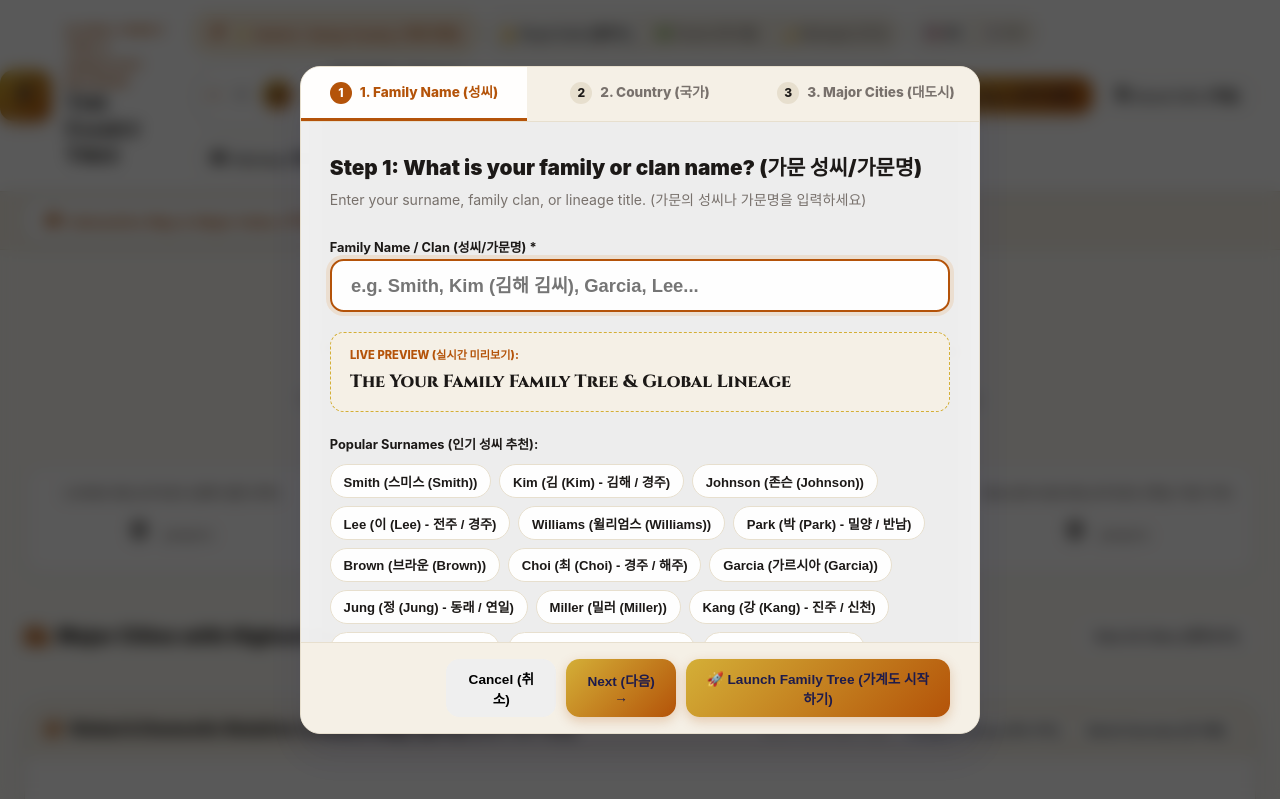
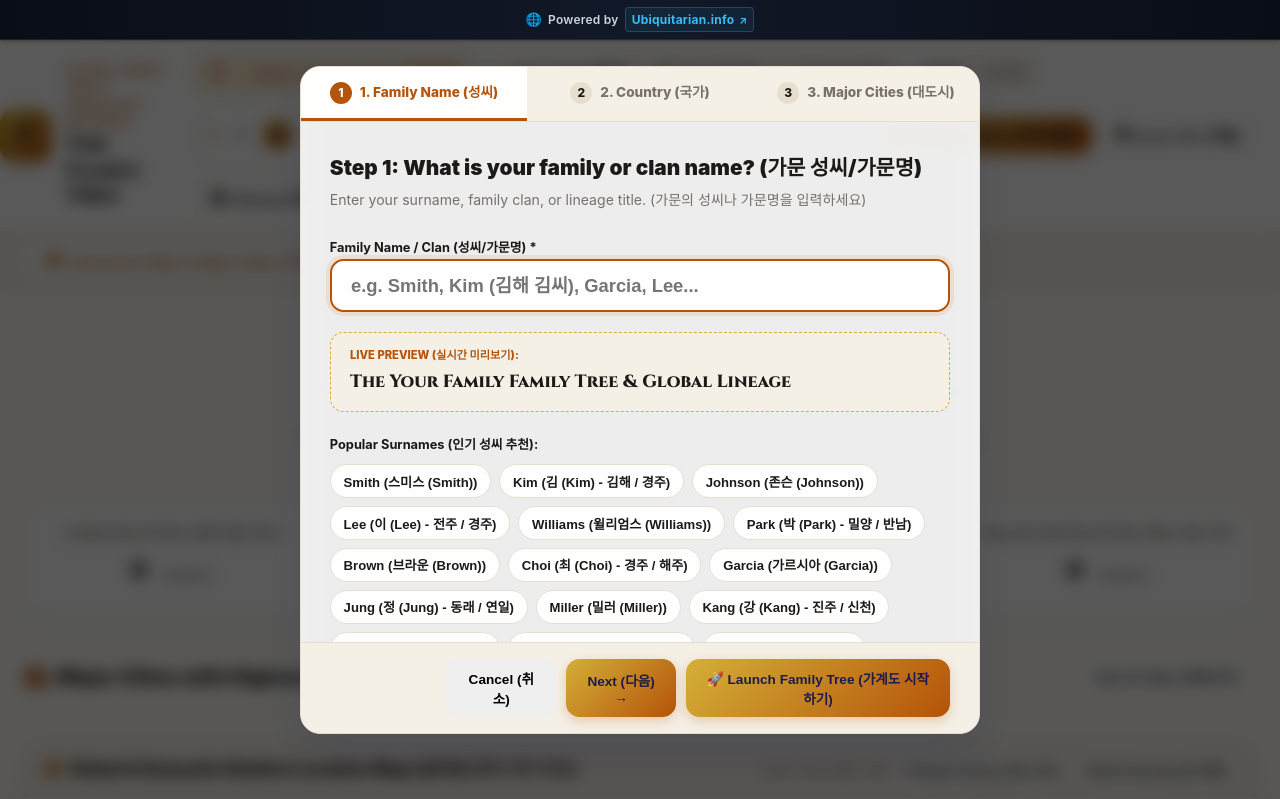
Before and after one commit to jlim33/general-family-trees, a website: page index.html in a window 1280 px wide. Shown: the top 799 px of the page. Drawn offline with nearby package versions, Linux system fonts and the light colour scheme; a web font is replaced by a local one.

Commit message:
feat: add Powered by Ubiquitarian.info banner and link

```diff
--- a/index.html
+++ b/index.html
@@ -21,6 +21,18 @@
   <link rel="stylesheet" href="css/style.css">
 </head>
 <body>
+
+  <!-- ==================== UBIQUITARIAN BRAND BANNER ==================== -->
+  <aside class="ubiquitarian-banner" style="background: linear-gradient(90deg, #090d16 0%, #111827 50%, #090d16 100%); color: #cbd5e1; font-family: -apple-system, BlinkMacSystemFont, 'Segoe UI', Roboto, Helvetica, Arial, sans-serif; font-size: 12px; font-weight: 600; text-align: center; padding: 7px 14px; border-bottom: 1px solid rgba(255, 255, 255, 0.08); display: flex; align-items: center; justify-content: center; gap: 8px; z-index: 99999; position: relative; letter-spacing: 0.02em; box-shadow: 0 1px 3px rgba(0,0,0,0.3);">
+    <span style="display: inline-flex; align-items: center; gap: 6px;">
+      <span style="font-size: 13px;">🌐</span>
+      <span>Powered by</span>
+      <a href="https://www.ubiquitarian.info" target="_blank" rel="noopener noreferrer" style="color: #38bdf8; text-decoration: none; font-weight: 700; transition: all 0.2s; padding: 2px 6px; border-radius: 4px; background: rgba(56, 189, 248, 0.08); border: 1px solid rgba(56, 189, 248, 0.25);" onmouseover="this.style.color='#7dd3fc'; this.style.borderColor='rgba(125,211,252,0.6)'; this.style.background='rgba(56,189,248,0.18)'" onmouseout="this.style.color='#38bdf8'; this.style.borderColor='rgba(56,189,248,0.25)'; this.style.background='rgba(56,189,248,0.08)'">
+        Ubiquitarian.info
+        <span style="font-size: 10px; margin-left: 2px;">↗</span>
+      </a>
+    </span>
+  </aside>
 
   <!-- ==========================================================================
        1. GLOBAL HEADER & TOOLBAR (ENGLISH FIRST)
@@ -717,6 +729,9 @@
       <div>
         <h4 style="font-weight:800; font-size:1rem; margin-bottom:0.2rem;">Universal General Family Tree Network</h4>
         <p style="font-size:0.8rem;">Dedicated to uniting relatives worldwide, honoring ancestral heritage, and connecting the generations.</p>
+        <p style="margin-top:0.4rem; font-size:0.8rem; color:#94a3b8;">
+          ✨ Powered by <a href="https://www.ubiquitarian.info" target="_blank" rel="noopener noreferrer" style="color:#38bdf8; text-decoration:underline; font-weight:700;">www.ubiquitarian.info</a>
+        </p>
       </div>
       <div>
         <button type="button" class="btn btn-outline-light" style="font-size:0.8rem;" onclick="window.scrollTo({top:0, behavior:'smooth'})" data-i18n="btnTop">
```
